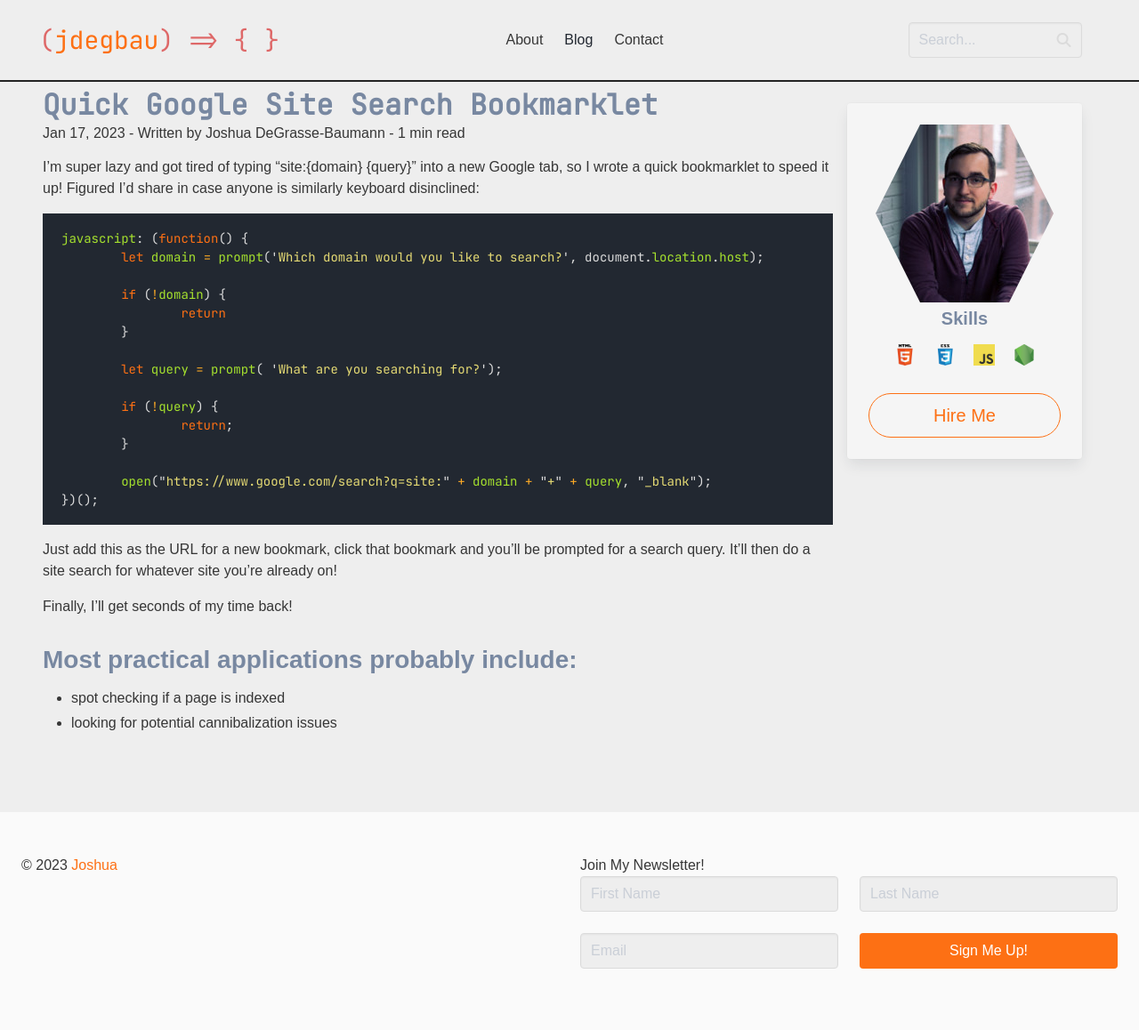
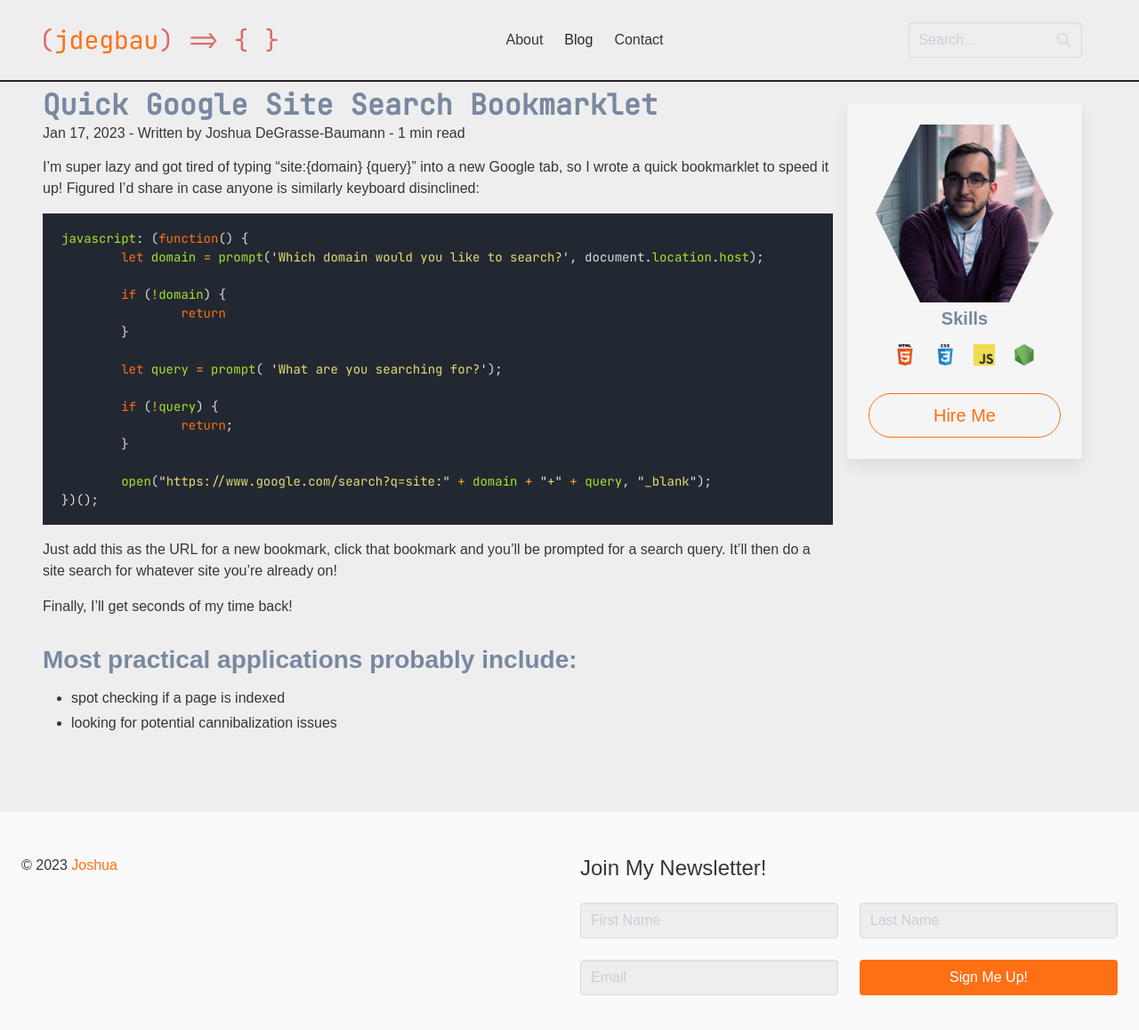
Before and after one commit to jdegbau/jdegbau.github.io, a Jekyll site: the page built from _posts/2023-01-17-site-search-bookmarklet.md, in a window 1280 px wide and 1239 px high. Shown: the top 1158 px of the window at 89% size. Built offline with Jekyll 4.4.1, drawn with Linux system fonts in a browser that asks for light colours; nearby versions of some CDN libraries; comment, search, counter and statistics services are not loaded.

Commit message:
added classes to newsletter header

```diff
--- a/_layouts/wrapper.html
+++ b/_layouts/wrapper.html
@@ -47,7 +47,7 @@
           <p>&copy; {{ site.time | date: '%Y' }} <a href="/">Joshua</a></p>
         </div>
         <div class="column">
-          <h3>Join My Newsletter!</h3>
+          <h3 class="subtitle is-4">Join My Newsletter!</h3>
           {% include newsletter.html %}
         </div>
       </div>
```
